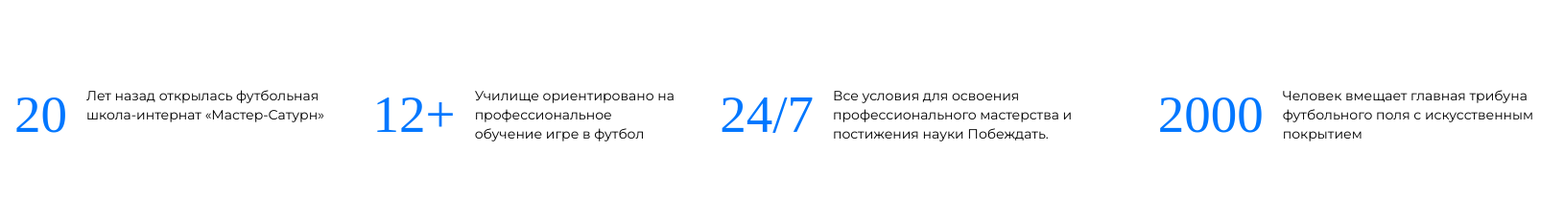
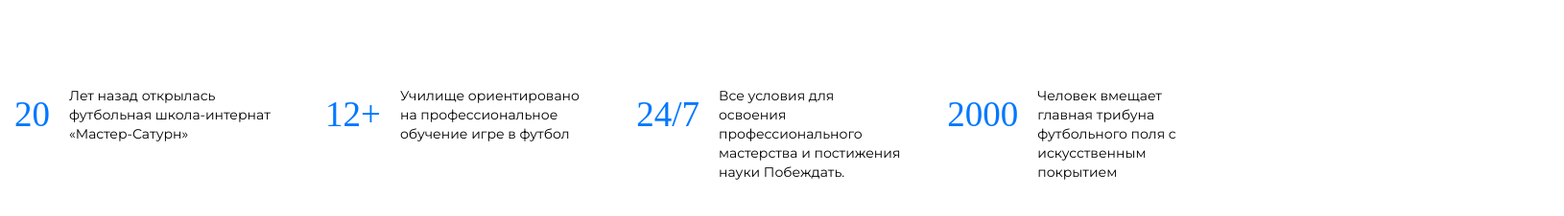
Before and after one commit to oxanacherniuk/oksana, a website: page app/index.html in a window 1280 px wide. Shown: the whole page at 96% size, 1630 px wide, since content can reach past the window. Drawn offline with Linux system fonts and the light colour scheme; a web font is replaced by a local one.

Commit message:
принимай

```diff
--- a/app/scss/_global.scss
+++ b/app/scss/_global.scss
@@ -23,6 +23,7 @@
 	max-width: 1614px;
 	margin: 0 auto;
 	padding: 0 15px;
+	align-items: center;
 
 	&-card {
 	  display: flex;
@@ -34,14 +35,14 @@
 		  height: 60px;
 		  margin: 0 auto;
 		  margin-right: 46.6px;
-		  /* flex: 0 0 calc((100% - 140px) / 4 );*/
+		  flex: 0 0 calc((100% - 140px) / 4 );
           font-family: 'Montserrat';
           font-style: normal;
           font-weight: 400;
           font-size: 14px;
           line-height: 20px;
 
-		  &:nth-child(1) {
+		 /* &:nth-child(1) {
 			width: 327px;
 		  }
 
@@ -56,17 +57,19 @@
 		  &:last-child {
 			width: 423px;
 			margin-right: 0;
-		  }
+		  }  я для себя оставлю */
 
-		  &-number {
+	  }
+
+	  &__texts-number {
 			font-family: 'Unbounded';
             font-style: normal;
             font-weight: 400;
-            font-size: 55px;
+            font-size: 37px;
             line-height: 60px;
             color: #0077FF;
 	        margin-right: 20px;
-		  }
-	  }
+	    }
+
 	}
   }
```
Also changed, not shown: app/css/style.min.css.
